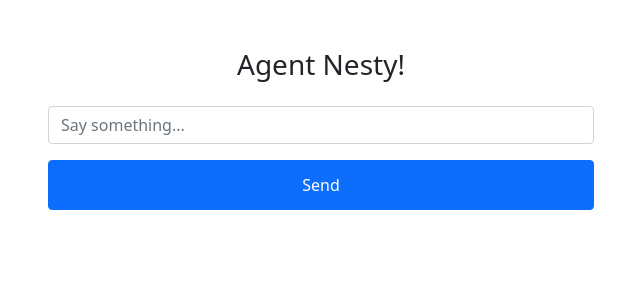
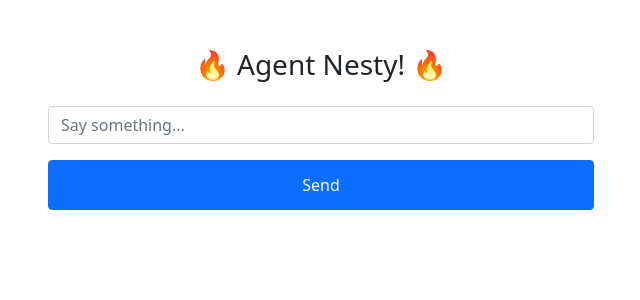
Before and after one commit to shepherd-06/Agenty-Nesty, a Flask app: page / in a window 1280 px wide. Shown: the top 300 px of the page, without its empty margins (319-959 px from the left). Run offline with Flask 3, Linux system fonts and the light colour scheme; some libraries are stand-ins or nearby versions.

Commit message:
fire emoji added

```diff
--- a/templates/chat.html
+++ b/templates/chat.html
@@ -4,7 +4,7 @@
 <head>
     <meta charset="UTF-8">
     <meta name="viewport" content="width=device-width, initial-scale=1.0">
-    <title>Agent Nesty!</title>
+    <title>🔥 Agent Nesty! 🔥</title>
     <link href="https://cdn.jsdelivr.net/npm/bootstrap@5.1.3/dist/css/bootstrap.min.css" rel="stylesheet">
     <link href="https://code.jquery.com/ui/1.12.1/themes/base/jquery-ui.css" rel="stylesheet">
     <style>
@@ -46,7 +46,7 @@
     <div class="container">
         <div class="row mt-5">
             <div class="col-md-6 offset-md-3">
-                <h3 class="mb-4 text-center">Agent Nesty!</h3>
+                <h3 class="mb-4 text-center">🔥 Agent Nesty! 🔥</h3>
                 <ul id="messages" class="list-unstyled" style="display:none"></ul>
                 <form id="form" action="/get_response" method="post">
                     <div class="mb-3">
```
